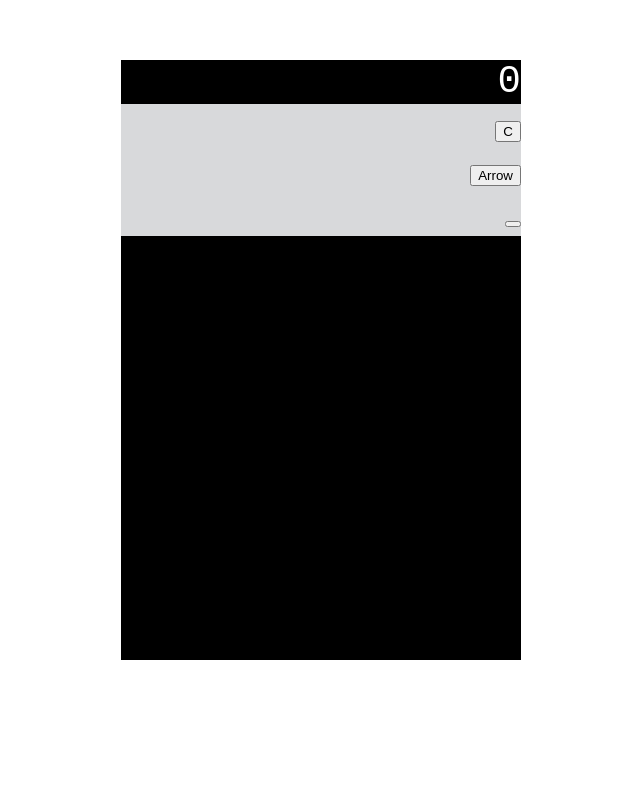
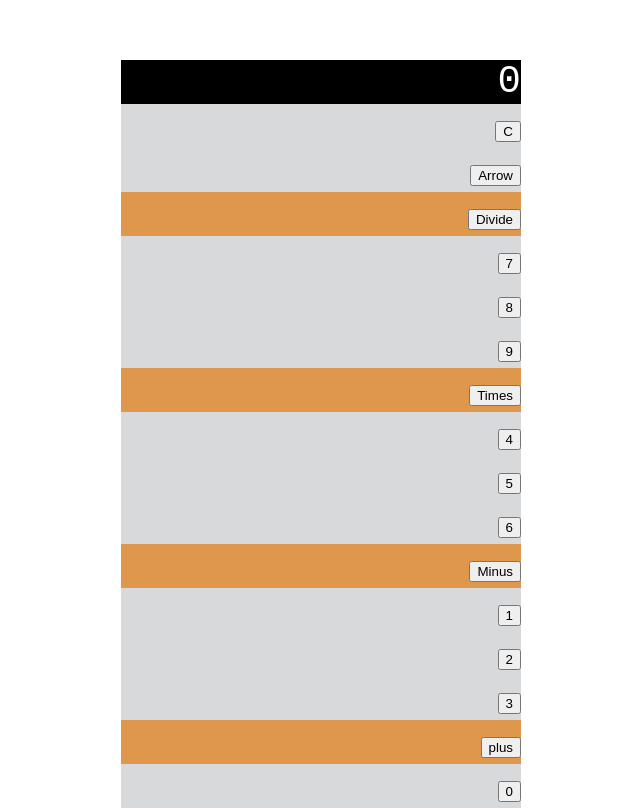
Before and after one commit to B33blebroxx/LAB-calculator, a plain HTML site: page index.html in a window 1280 px wide. Shown: the part 190-998 px from the top of the page, without its empty margins (319-959 px from the left). Before the commit the page ends 858 px from the top, so only its background shows below. Drawn offline with Linux system fonts and the light colour scheme.

Commit message:
added more divs tried to fix spacing but need to come back to it

```diff
--- a/index.html
+++ b/index.html
@@ -8,11 +8,23 @@
 </head>
 <body>
   <div class="black"> 0
-    <div class="box"><button> C </button></div>
-    <div class="box"> <button> Arrow </button></div>
-    <div class="box"><button></button></div>
-
-</div>
+    <div class="box-1"><button class="doublesp-btn"> C </button></div>
+    <div class="box-1"><button class='normal-btn'> Arrow </button></div>
+    <div class="box-2"><button class="normal-btn"> Divide </button></div>
+    <div class="box-1"><button class="normal-btn"> 7 </button></div>
+    <div class="box-1"><button class="normal-btn"> 8 </button></div>
+    <div class="box-1"><button class="normal-btn"> 9 </button></div>
+    <div class="box-2"><button class="normal-btn"> Times </button></div>
+    <div class="box-1"><button class="normal-btn"> 4 </button></div>
+    <div class="box-1"><button class="normal-btn"> 5 </button></div>
+    <div class="box-1"><button class="normal-btn"> 6 </button></div>
+    <div class="box-2"><button class="normal-btn"> Minus</button></div>
+    <div class="box-1"><button class="normal-btn"> 1 </button></div>
+    <div class="box-1"><button class="normal-btn"> 2 </button></div>
+    <div class="box-1"><button class="normal-btn"> 3 </button></div>
+    <div class="box-2"><button class="normal-btn"> plus</button></div>
+    <div class="box-1"><button class="triplesp-btn"> 0 </button></div>
+  </div>
 
 
 
--- a/main.css
+++ b/main.css
@@ -14,13 +14,34 @@
   background-color: #d8d9db;
 }
 
-.box {
-  background-color: #d8d9db;
+.normalbtn {
+font-size: 35px;
+text-align: center;
+padding: 10px;
+width: 120px
 }
 
+.box-1 {
+  background-color: #d8d9db;
+  color: black;
+  width: 400px;
+
+
+}
+
+.box-2 {
+  background-color: #df974c;
+  color: white;
+  width: 400px;
+}
 .container {
   display: flex;
   flex-wrap: wrap;
   flex-direction: row;
+  flex-flow: column wrap;
   width: 24.5px;
+  justify-content: space-around;
+  padding: 10px;
+  width: 25px;
+  height: 500px;
 }
```
